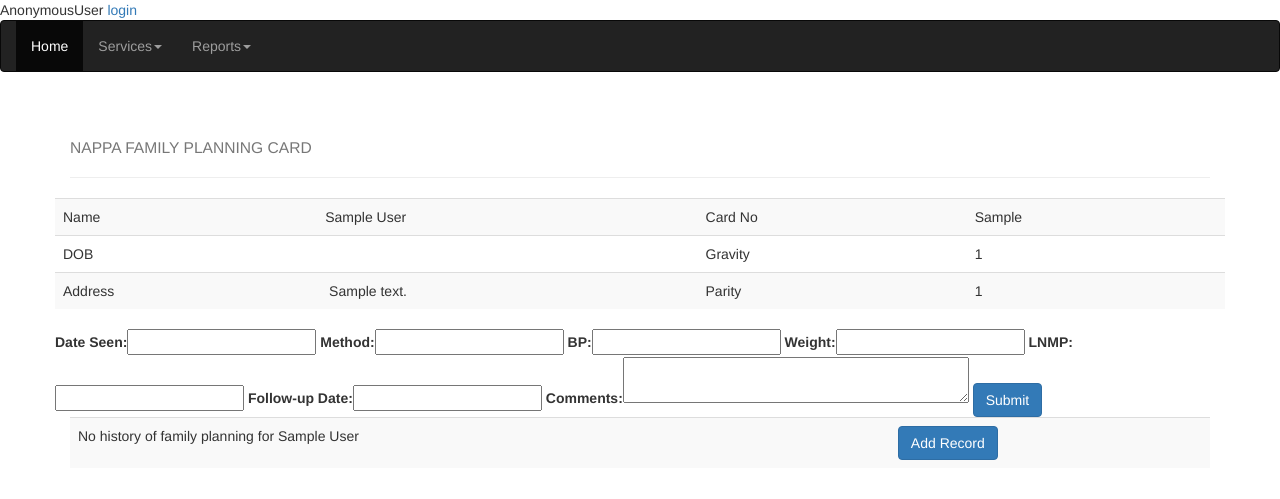
After one commit to mmwebaze/nappa, a Django app: page /singleclient/000 in a window 1280 px wide. The commit adds this page. Shown: the top 499 px of the page. Run offline with Django 3.2, Linux system fonts and the light colour scheme; tables that the repository leaves empty hold one stand-in row (values such as "Sample post"); some libraries are stand-ins or nearby versions.

Commit message:
updates - presentation

```diff
--- a/nappa/settings.py
+++ b/nappa/settings.py
@@ -105,5 +105,5 @@ USE_TZ = True
 
 STATIC_URL = '/static/'
 
-LOGIN_REDIRECT_URL = '/client'
+LOGIN_REDIRECT_URL = '/clientvisit'
 LOGIN_URL = 'django.contrib.auth.views.login'
--- /dev/null
+++ b/nappa/templates/addrecord.html
@@ -0,0 +1 @@
+<p>
--- a/nappa/templates/base.html
+++ b/nappa/templates/base.html
@@ -8,6 +8,12 @@
 	<script src="http://maxcdn.bootstrapcdn.com/bootstrap/3.3.4/js/bootstrap.min.js"></script>
 	<script src="http://eternicode.github.io/bootstrap-datepicker/bootstrap-datepicker/js/bootstrap-datepicker.js"></script>
 
+	<!-- HTML5 shim and Respond.js for IE8 support of HTML5 elements and media queries -->
+    <!-- WARNING: Respond.js doesn't work if you view the page via file:// -->
+    <!--[if lt IE 9]>
+      <script src="https://oss.maxcdn.com/html5shiv/3.7.2/html5shiv.min.js"></script>
+      <script src="https://oss.maxcdn.com/respond/1.4.2/respond.min.js"></script>
+    <![endif]-->
 </head>
 <body>
 <div>
@@ -20,12 +26,10 @@
     </div>
 <nav class="navbar navbar-inverse">
   <div class="container-fluid">
-    <div class="navbar-header">
-      <a class="navbar-brand" href="#">WebSiteName</a>
-    </div>
+
     <div>
       <ul class="nav navbar-nav">
-        <li class="active"><a href="#">Home</a></li>
+        <li class="active"><a href="/">Home</a></li>
         <li class="dropdown"><a class="dropdown-toggle" data-toggle="dropdown" href="#">Services<span class="caret"></span></a>
           <ul class="dropdown-menu">
             <li><a href="#">Family Planning</a></li>
--- /dev/null
+++ b/nappa/templates/clienthistory.html
@@ -0,0 +1,89 @@
+{% extends "base.html"%}
+{% block content %}
+<div class="page-header">
+<h3><small>NAPPA FAMILY PLANNING CARD</small></h3>
+</div>
+<div class="row">
+	<div>
+	<table class="table table-striped">
+	<tr><td>Name</td><td>{{clients.firstName}}&nbsp;{{clients.lastName}}</td><td>Card No</td><td>&nbsp;{{clients.cardNo}}</td></tr>
+	<tr><td>DOB</td><td>&nbsp;</td><td>Gravity</td><td>&nbsp;{{clients.gravidity}}</td></tr>
+	<tr><td>Address</td><td>&nbsp;{{clients.address}}</td><td>Parity</td><td>&nbsp;{{clients.parity}}</td></tr>
+	</table>
+	</div>
+</div>
+<div class="row" >
+{% if form.errors %}
+        <p style="color: red;">
+            Please correct the error{{ form.errors|pluralize }} above.
+        </p>
+ {% endif %}
+ <input type="hidden" id="clientCode" value={{clients.code}} />
+<form class="form-inline" method="POST" id="addrecord">{% csrf_token %}
+<!-- <input id="id_clientCode" name="clientCode" type="hidden" value={{clients.code}}/> -->
+<div class="form-group">
+<label for="dateSeen">Date Seen:</label>{{form.dateSeen}}
+<label for="method">Method:</label>{{form.method}}
+<label for="bp">BP:</label>{{form.bp}}
+<label for="weight">Weight:</label>{{form.weight}}
+<label for="lnmp">LNMP:</label>{{form.lnmp}}
+<label for="followUpDate">Follow-up Date:</label>{{form.followUpDate}}
+<label for="comments">Comments:</label>{{form.comments}}
+<input type="hidden" name="clientid" value={{clients.code}} id="clientid">
+<button type="submit" class="btn btn-primary">Submit</button>
+</div>
+</form>
+
+</div>
+{% if clientVisitHistory.count > 0 %}
+<div class="row">
+<h3>History : {{clients.firstName}}&nbsp;{{clients.lastName}}</h2>
+<table class="table table-striped">
+<tr>
+    <th>Date Seen</th><th>Method</th><th>BP</th><th>Weight</th><th>LNMP</th><th>Follow-up Date</th><th>Comments</th>
+  </tr>
+{% for fp in clientVisitHistory %}
+ <tr><td>{{fp.dateSeen}}</td><td>{{fp.method}}</td><td>{{fp.bp}}</td><td>{{fp.weight}}</td><td>{{fp.lnmp}}</td><td>{{fp.followUpDate}}</td><td>{{fp.comments}}</td></tr>
+{% endfor %}
+{% else %}
+<table class="table table-striped">
+<tr><td>No history of family planning for {{clients.firstName}}&nbsp;{{clients.lastName}}</td><td><button id={{clients.code}} type="button" class="btn btn-primary">Add Record</button></td></tr>
+
+{% endif %}
+</table>
+</div>
+<div id="form_record">
+
+</div>
+<script>
+$(document).ready(function(){
+
+	$("#addrecord").submit(function(event) {
+		event.preventDefault();
+		$.ajax({
+    		type: 'POST',
+    		url: "/addrecord/"+$("#clientCode").val(),
+    		data: {
+    		//'clientCode' : $("#id_clientCode").val(),
+    		'dateSeen' : $("#id_dateSeen").val(),
+   			 'method' : $("#id_method").val(),
+   			 'bp' : $("#id_bp").val(),
+   			'weight' : $("#id_weight").val(),
+   			'lnmp' : $("#id_lnmp").val(),
+  			 'followUpDate' : $("#id_followUpDate").val(),
+  			 'comments' : $("#id_comments").val(),
+   			 'csrfmiddlewaretoken' : $("input[name=csrfmiddlewaretoken]").val()
+   			 },
+    		dataType: 'html',
+
+   			success: function(data){
+
+    		},
+		error: function(){
+			alert("Sorry, The requested property could not be found.");
+		}
+		});
+	});
+});
+</script>
+{% endblock %}
--- a/nappa/templates/home.html
+++ b/nappa/templates/home.html
@@ -1,5 +1,5 @@
 {% extends "base.html"%}
 
 {% block content %}
-<p>Hello Welcome home</p>
+<p>Nappa Family Planning System - Prototype</p>
 {% endblock %}
--- a/nappa/templates/registration/login.html
+++ b/nappa/templates/registration/login.html
@@ -14,7 +14,7 @@
 {% if form.errors %}
 <p>Your username and password didn't match. Please try again.</p>
 {% endif %}
-
+<div class="well">
 <form class="form-horizontal" method="post" action="{% url 'django.contrib.auth.views.login' %}">
 {% csrf_token %}
 <div class="form-group">
@@ -43,7 +43,7 @@
 </div>
 
 </form>
-
+</div>
 {% endblock %}
 </div>
 </body>
--- a/nappa/urls.py
+++ b/nappa/urls.py
@@ -23,9 +23,12 @@ from nappaadmin import views as nappaadmin
 urlpatterns = [
 	url(r'^$', home.home, name='home'),
 	url(r'^facility/$', nappaadmin.facility, name='facility'),
-	url(r'^clientlist/$', nappaadmin.clientlist, name='clientlist'),
-	url(r'^fpcard/$', nappaadmin.familyplanningcard, name='fpcard'),
+	url(r'^clientlistall/$', nappaadmin.clientlistall, name='clientlistall'),
+	url(r'^clientvisit/$', nappaadmin.clientvisit, name='clientvisit'),
+    url(r'^addrecord/(?P<clientId>\d+)$', nappaadmin.addrecord, name='addrecord'),
+    url(r'^search/$', nappaadmin.search, name='search'),
 	url(r'^client/$', nappaadmin.client, name='client'),
+    url(r'^singleclient/(?P<clientId>\d+)$', nappaadmin.singleclient, name='singleclient'),
 	url(r'^service/$', nappaadmin.service, name='service'),
     url(r'^admin/', include(admin.site.urls)),
 	url(r'^login/$', 'django.contrib.auth.views.login'),
--- a/nappaadmin/forms.py
+++ b/nappaadmin/forms.py
@@ -3,6 +3,7 @@ from nappaadmin import models as m
 from django.forms import ModelForm
 from django import forms
 from functools import partial
+
 DateInput = partial(forms.DateInput, {'class': 'datepicker'})
 
 class FacilityForm(ModelForm):
@@ -13,7 +14,8 @@ class FacilityForm(ModelForm):
 class ClientForm(ModelForm):
 	class Meta:
 		model = m.Client
-		fields = ('code', 'firstName','lastName', 'sex', 'age','maritalStatus','healthBook','referral')
+		#fields = ('code', 'firstName','lastName', 'sex', 'age','maritalStatus','healthBook','referral')
+		fields = "__all__"
 
 class ServiceForm(ModelForm):
 	class Meta:
@@ -25,14 +27,15 @@ class ServiceReceivedForm(ModelForm):
 		model = m.ServiceReceived
 		fields = ('clientCode', 'facilityCode','serviceCode')
 
-class FamilyPlanningCardForm(ModelForm):
+class ClientVisitForm(ModelForm):
 	dateSeen = forms.DateField(widget=DateInput())
 	followUpDate = forms.DateField(widget=DateInput())
-	comments = forms.CharField(widget=forms.Textarea)
+	comments = forms.CharField(widget=forms.Textarea(attrs={'cols': 40, 'rows': 2}))
 
 	class Meta:
-		model = m.FamilyPlanningCard
-		fields = "__all__"
+		model = m.ClientVisit
+		fields = ('method', 'bp', 'weight','lnmp','comments')
+		exclude = ('clientCode',)
 
 class SearchForm(forms.Form):
-	message = forms.CharField(max_length=15)
+	clientcode = forms.CharField(max_length=100)
--- a/nappaadmin/views.py
+++ b/nappaadmin/views.py
@@ -1,11 +1,12 @@
 #!/usr/bin/env python3
-from django.shortcuts import render
-from .forms import FacilityForm, ClientForm, ServiceForm, FamilyPlanningCardForm, SearchForm
+from django.shortcuts import render, get_object_or_404
+from .forms import FacilityForm, ClientForm, ServiceForm, ClientVisitForm, SearchForm
 from django.contrib.auth.decorators import login_required
 from django.utils.decorators import method_decorator
-from nappaadmin.models import Client
+from nappaadmin.models import Client, ClientVisit
 from django.shortcuts import render_to_response
-from django.http import HttpResponseRedirect
+from datetime import datetime
+from django.utils import formats
 
 #from .forms import ClientForm
 #from .forms import ServiceForm
@@ -44,30 +45,66 @@ def service(request):
 	return render(request, template, context)
 
 @login_required
-def clientlist(request):
+def clientlistall(request):
 	allclients = Client.objects.all()
 	client_list = {"clients" : allclients}
 	template = "client_list.html"
 	return render_to_response(template, client_list)
 
 @login_required
-def familyplanningcard(request):
-	form = FamilyPlanningCardForm(request.POST or None)
+def clientvisit(request):
+	form = ClientVisitForm(request.POST or None)
+	searchform = SearchForm(request.POST or None)
 	if form.is_valid():
 		save_it = form.save(commit=False)
 		save_it.save()
 
-	context = {"form" : form}
+	context = {"form" : form, 'searchform' : searchform}
 	template = "fpcard.html"
 	return render(request, template, context)
 
 def search(request):
-	template = "fpcard.html"
-	if request.method == 'POST':
-		searchform = SearchForm(request.POST or None)
-		if form.is_valid():
+	if request.method == "POST":
+		search_text = request.POST['search_text']
+	else:
+		search_text = ''
 
-			return HttpResponseRedirect('/fpcard/')
-		else:
-			searchform = SearchForm()
-		return render(request, template, {'searhform' : searchform})
+	clients = Client.objects.filter(firstName__contains=search_text)
+	template = "test.html"
+	return render(request, template, {'clients' : clients})
+
+def singleclient(request, clientId):
+	form = ClientVisitForm()
+	#if request.method == "GET":
+	#	client_code = request.GET['clientcode']
+	if clientId:
+		clients = Client.objects.get(code=clientId)
+		clientVisitHistory = ClientVisit.objects.filter(clientCode=clientId)
+
+	return render(request, 'clienthistory.html', {'clients' : clients,'clientVisitHistory':clientVisitHistory, 'form': form})
+
+def addrecord(request,clientId):
+
+	if request.is_ajax():
+		if request.method == "POST":
+			#client = Client.objects.get(code=clientId)
+			#client = Client.objects.get(code=clientId)
+			#clientVisit = ClientVisit(instance=client)
+			#print("***"+client.code)
+			submittedClientVisitForm = ClientVisitForm(request.POST or None)
+			#print(submittedClientVisitForm['clientCode'])
+			if submittedClientVisitForm.is_valid():
+				dateSeen = datetime.strptime(str(submittedClientVisitForm.cleaned_data['dateSeen']), "%Y-%m-%d")
+				dateFollowUp = datetime.strptime(str(submittedClientVisitForm.cleaned_data['followUpDate']), "%Y-%m-%d")
+				save_ClientVisit = submittedClientVisitForm.save(commit=False)
+				clients = Client.objects.get(code=clientId)
+				save_ClientVisit.clientCode = clients
+				save_ClientVisit.dateSeen = dateSeen
+				save_ClientVisit.followUpDate = dateFollowUp
+				save_ClientVisit.save()
+				submittedClientVisitForm.save_m2m()
+			else:
+				print("error in form")
+	else:
+		print("No ajax call")
+	return render(request, 'addrecord.html')
```
Also changed, not shown: nappa/templates/fpcard.html (+37 -14 lines), nappa/templates/singleclient.html (added, +17 -0 lines), nappa/templates/test.html (added, +8 -0 lines), nappaadmin/admin.py (+6 -6 lines), nappaadmin/models.py (+19 -17 lines).
